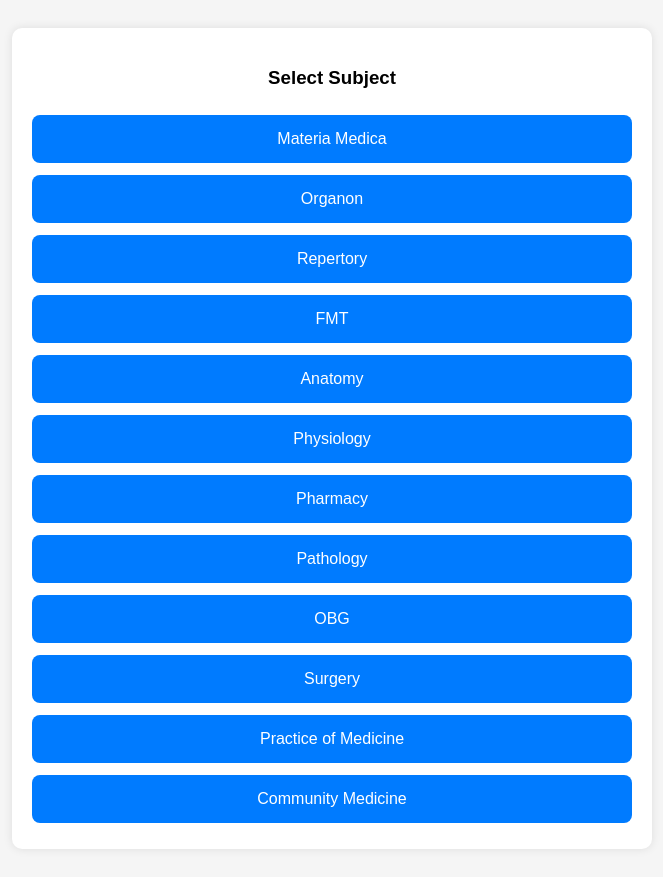
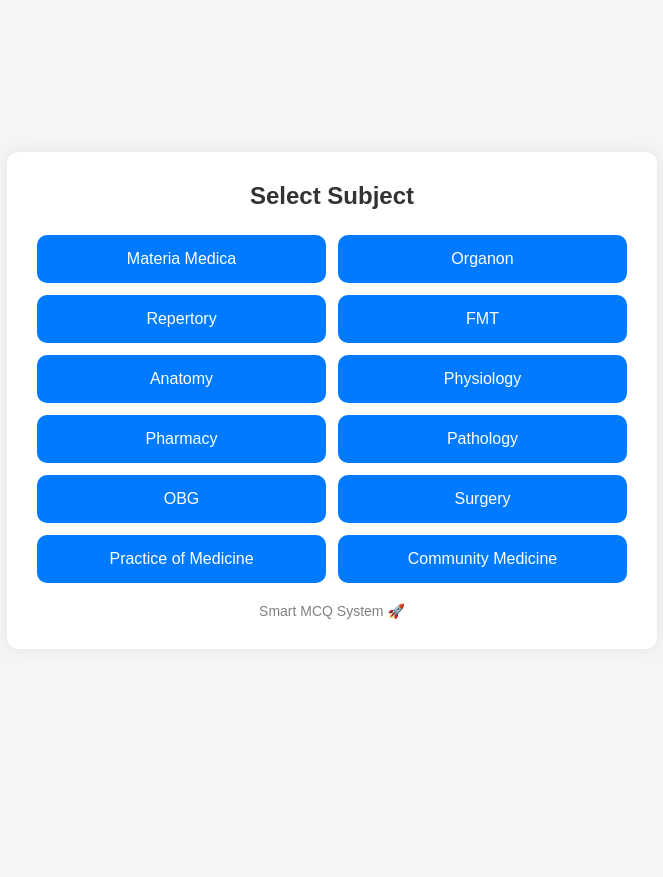
Before and after one commit to priyankasingh870749-collab/MCQ_APP-1, a Flask app: page / in a window 1280 px wide. Shown: the whole page, without its empty margins (308-971 px from the left). After the commit the page ends 619 px from the top, so only its background shows below. Run offline with Flask 3, Linux system fonts and the light colour scheme; the visitor is signed in with stand-in values (Sample User, id 1).

Commit message:
Update subject.html

```diff
--- a/templates/subject.html
+++ b/templates/subject.html
@@ -1,72 +1,161 @@
 <!DOCTYPE html>
-<html>
+<html lang="en">
+
 <head>
+<meta charset="UTF-8">
 <meta name="viewport" content="width=device-width, initial-scale=1.0">
 
+<title>Select Subject</title>
+
 <style>
-body {
-    font-family: Arial;
-    padding: 20px;
-    background-color: #f5f5f5;
+
+*{
+    margin:0;
+    padding:0;
+    box-sizing:border-box;
 }
 
-.container {
-    max-width: 600px;
-    margin: auto;
-    background: white;
-    padding: 20px;
-    border-radius: 10px;
-    box-shadow: 0 0 10px rgba(0,0,0,0.1);
+body{
+    font-family:Arial, sans-serif;
+    background:#f5f5f5;
+    min-height:100vh;
+    display:flex;
+    justify-content:center;
+    align-items:center;
+    padding:20px;
 }
 
-h3 {
-    margin-bottom: 20px;
-    text-align: center;
+.container{
+    width:100%;
+    max-width:650px;
+    background:white;
+    padding:30px;
+    border-radius:12px;
+    box-shadow:0 0 15px rgba(0,0,0,0.08);
 }
 
-button {
-    width: 100%;
-    padding: 15px;
-    margin: 6px 0;
-    font-size: 16px;
-    border: none;
-    border-radius: 8px;
-    background-color: #007BFF;
-    color: white;
-    cursor: pointer;
+h2{
+    text-align:center;
+    margin-bottom:25px;
+    color:#333;
 }
 
-button:hover {
-    background-color: #0056b3;
+.grid{
+    display:grid;
+    grid-template-columns:1fr 1fr;
+    gap:12px;
 }
+
+button{
+    width:100%;
+    padding:15px;
+    font-size:16px;
+    border:none;
+    border-radius:10px;
+    background:#007BFF;
+    color:white;
+    cursor:pointer;
+    transition:0.2s;
+}
+
+button:hover{
+    background:#0056b3;
+    transform:scale(1.02);
+}
+
+.footer{
+    margin-top:20px;
+    text-align:center;
+    font-size:14px;
+    color:gray;
+}
+
+@media(max-width:600px){
+
+    .grid{
+        grid-template-columns:1fr;
+    }
+
+    .container{
+        padding:20px;
+    }
+
+    button{
+        font-size:15px;
+        padding:14px;
+    }
+}
+
 </style>
-
 </head>
 
 <body>
 
 <div class="container">
 
-    <h3>Select Subject</h3>
+    <h2>Select Subject</h2>
 
+    <!-- IMPORTANT -->
+    <!-- This sends POST request correctly to /start -->
     <form method="POST" action="/start">
 
-        <button type="submit" name="subject" value="Materia Medica">Materia Medica</button>
-        <button type="submit" name="subject" value="Organon">Organon</button>
-        <button type="submit" name="subject" value="Repertory">Repertory</button>
-        <button type="submit" name="subject" value="FMT">FMT</button>
+        <div class="grid">
 
-        <button type="submit" name="subject" value="Anatomy">Anatomy</button>
-        <button type="submit" name="subject" value="Physiology">Physiology</button>
-        <button type="submit" name="subject" value="Pharmacy">Pharmacy</button>
-        <button type="submit" name="subject" value="Pathology">Pathology</button>
+            <button type="submit" name="subject" value="Materia Medica">
+                Materia Medica
+            </button>
 
-        <button type="submit" name="subject" value="OBG">OBG</button>
-        <button type="submit" name="subject" value="Surgery">Surgery</button>
-        <button type="submit" name="subject" value="Practice of Medicine">Practice of Medicine</button>
-        <button type="submit" name="subject" value="Community Medicine">Community Medicine</button>
+            <button type="submit" name="subject" value="Organon">
+                Organon
+            </button>
+
+            <button type="submit" name="subject" value="Repertory">
+                Repertory
+            </button>
+
+            <button type="submit" name="subject" value="FMT">
+                FMT
+            </button>
+
+            <button type="submit" name="subject" value="Anatomy">
+                Anatomy
+            </button>
+
+            <button type="submit" name="subject" value="Physiology">
+                Physiology
+            </button>
+
+            <button type="submit" name="subject" value="Pharmacy">
+                Pharmacy
+            </button>
+
+            <button type="submit" name="subject" value="Pathology">
+                Pathology
+            </button>
+
+            <button type="submit" name="subject" value="OBG">
+                OBG
+            </button>
+
+            <button type="submit" name="subject" value="Surgery">
+                Surgery
+            </button>
+
+            <button type="submit" name="subject" value="Practice of Medicine">
+                Practice of Medicine
+            </button>
+
+            <button type="submit" name="subject" value="Community Medicine">
+                Community Medicine
+            </button>
+
+        </div>
 
     </form>
+
+    <div class="footer">
+        Smart MCQ System 🚀
+    </div>
 
 </div>
 
```
